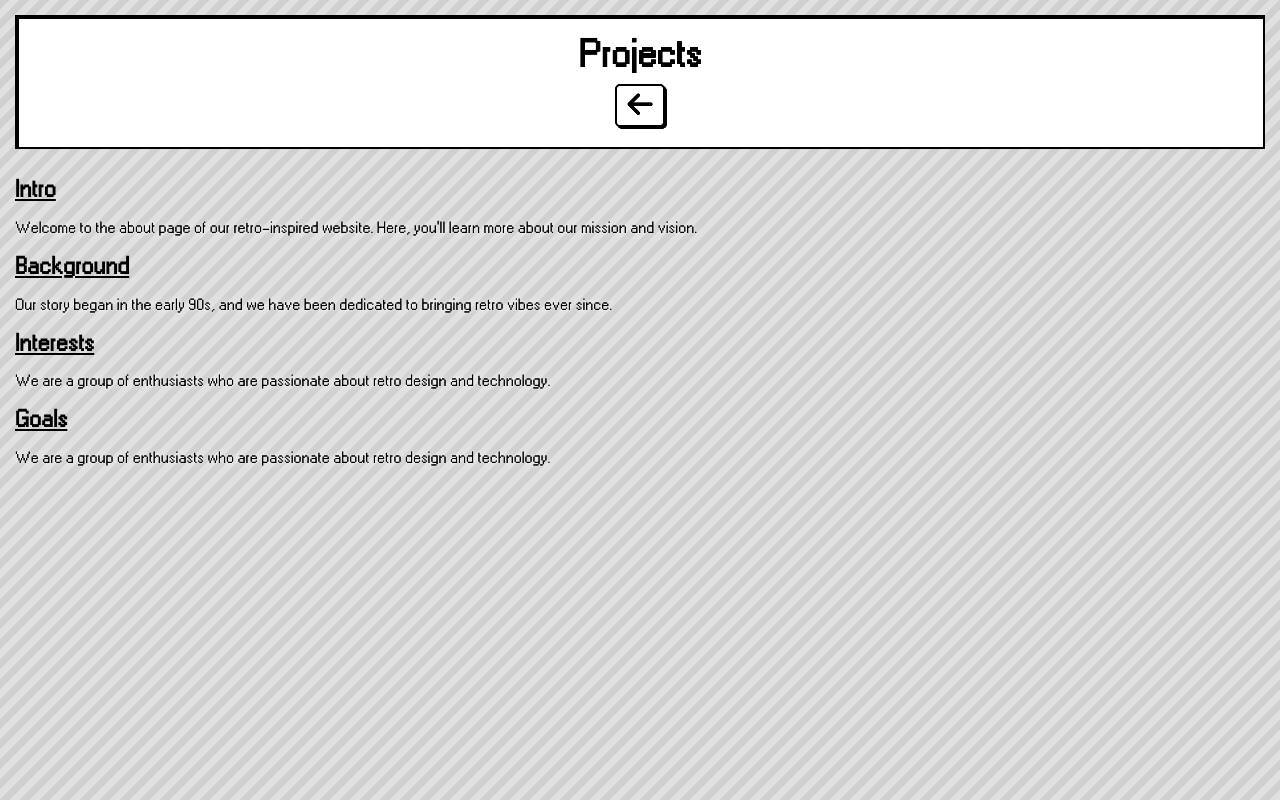
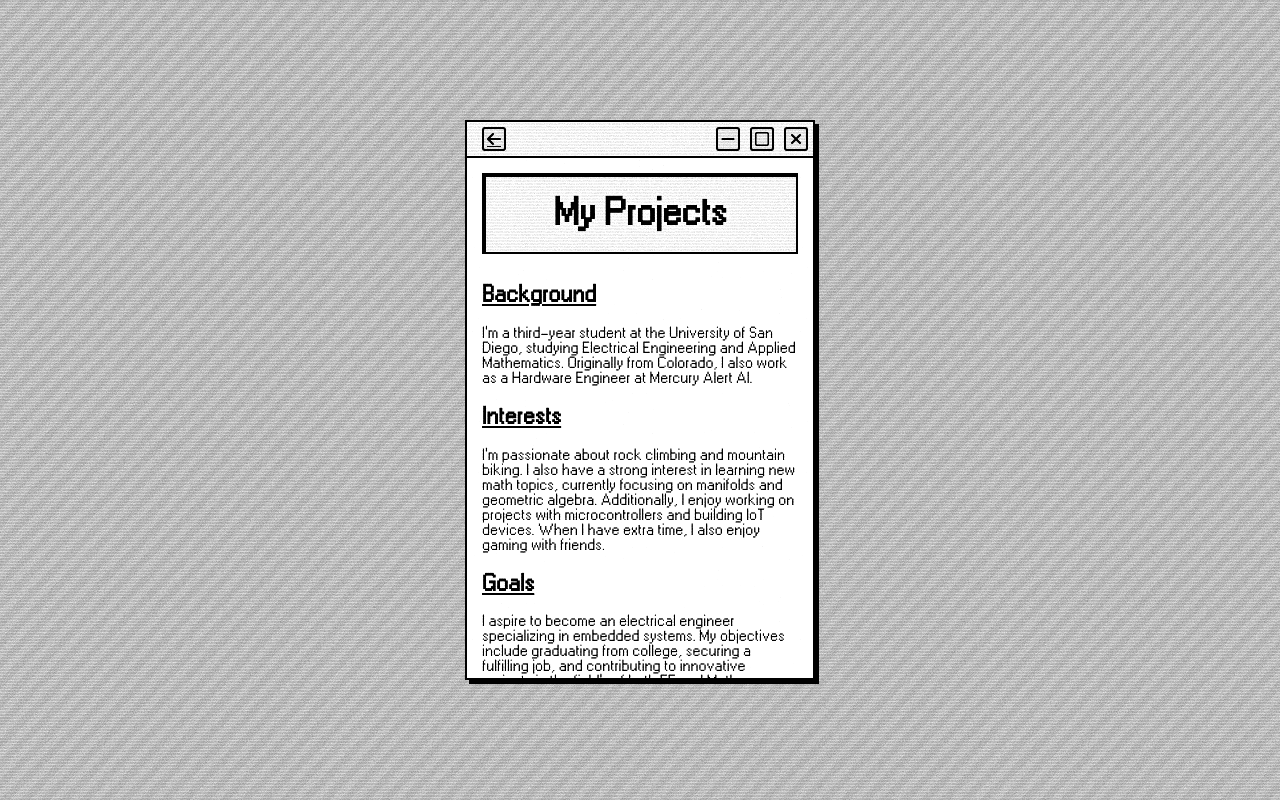
Before and after one commit to LUKEFIS/LUKEFIS.github.io, a plain HTML site: page projects.html in a window 1280 px wide. Drawn offline with Linux system fonts and the light colour scheme.

Commit message:
duplicated page for future

```diff
--- a/projects.html
+++ b/projects.html
@@ -7,31 +7,47 @@
     <link rel="stylesheet" href="style.css">
     <link rel="stylesheet" href="https://cdnjs.cloudflare.com/ajax/libs/font-awesome/6.0.0-beta3/css/all.min.css">
 </head>
+
 <body>
+    <div class="window">
+        <div class="window-controls">
+
+            <a href="index.html" class="control info"><i class="fas fa-arrow-left"></i></a>
+            <div class="controls-right">
+                <div class="control minimize"><i class="fas fa-minus"></i></div>
+                <div class="control maximize"><i class="fa-regular fa-square"></i></div>
+                <div class="control close"><i class="fas fa-times"></i></div>
+            </div>
+        </div>
         <div class="container">
             <div class="title">
-            <h1>Projects</h1>
-            <a href="index.html" class="back-button"><i class="fas fa-arrow-left"></i></a>
+                <h1>My Projects</h1>
+
             </div>
             <div class="body">
-            <section class="intro">
-                <h2>Intro</h2>
-                <p>Welcome to the about page of our retro-inspired website. Here, you'll learn more about our mission and vision.</p>
-            </section>
+
                 <section class="background">
                     <h2>Background</h2>
-                <p>Our story began in the early 90s, and we have been dedicated to bringing retro vibes ever since.</p>
+                    <p>I’m a third-year student at the University of San Diego, studying Electrical Engineering and Applied Mathematics. Originally from Colorado, I also work as a Hardware Engineer at Mercury Alert AI.</p>
                 </section>
                 <section class="interests">
                     <h2>Interests</h2>
-                <p>We are a group of enthusiasts who are passionate about retro design and technology.</p>
+                    <p>I’m passionate about rock climbing and mountain biking. I also have a strong interest in learning new math topics, currently focusing on manifolds and geometric algebra. Additionally, I enjoy working on projects with microcontrollers and building IoT devices. When I have extra time, I also enjoy gaming with friends.</p>
                 </section>
                 <section class="goals">
                     <h2>Goals</h2>
-                <p>We are a group of enthusiasts who are passionate about retro design and technology.</p>
+                    <p>I aspire to become an electrical engineer specializing in embedded systems. My objectives include graduating from college, securing a fulfilling job, and contributing to innovative projects in the field's of both EE and Math.</p>
+                </section>
+                <section class="2t1l">
+                    <h2>Two Truths One Lie</h2>
+                    <p>1. I've failed a college class.</p>
+                    <p>2. This whole website was made by ChatGPT.</p>
+                    <p>3. If you close this "window", you'll get a present.</p>
                 </section>
             </div>
-
         </div>
+    </div>
+    <div class="scanlines"></div>
+    <div class="noise"></div>
 </body>
 </html>
```
Also changed, not shown: contact.html (+25 -9 lines), research.html (+25 -9 lines). Lines whose indentation alone changed are shown as unchanged.
